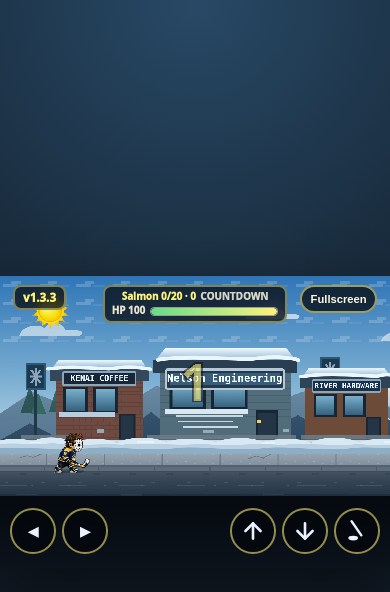
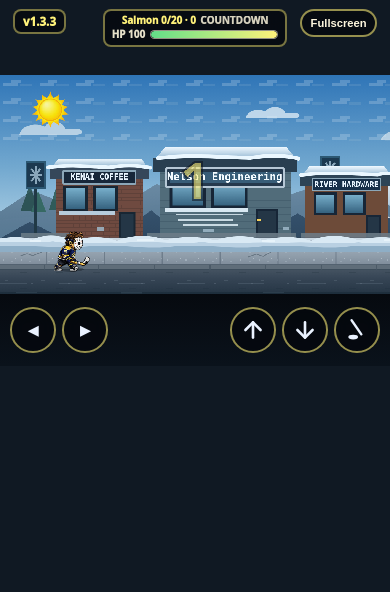
Before and after one commit to jtripppiie/hockey-smash, a website: page index.html in a window 390 px wide. Both pictures are taken after a click on the button "Start". Drawn offline with Linux system fonts and the light colour scheme.

Commit message:
Tune portrait gameplay stage position

```diff
--- a/index.html
+++ b/index.html
@@ -482,7 +482,9 @@
         .dev-game-frame.is-playing {
           display: flex;
           flex-direction: column;
-          justify-content: center;
+          justify-content: flex-start;
+          min-height: 100dvh;
+          padding-top: clamp(0.75rem, calc((100dvh - 36rem) * 0.28), 5.5rem);
           background: #101923;
         }
         .dev-game-frame.is-playing canvas {
```
